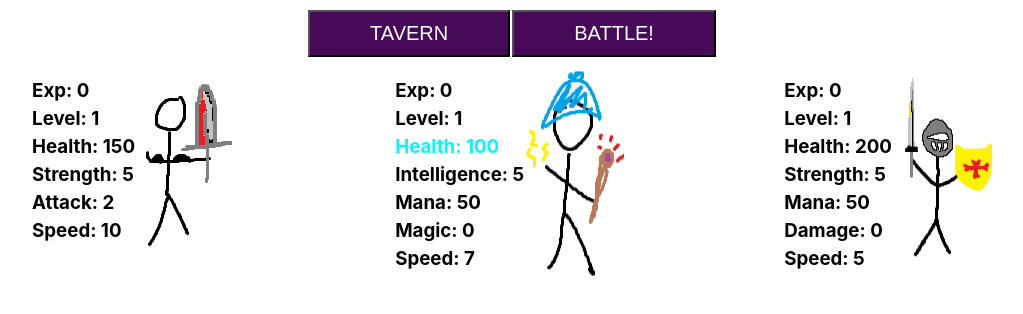
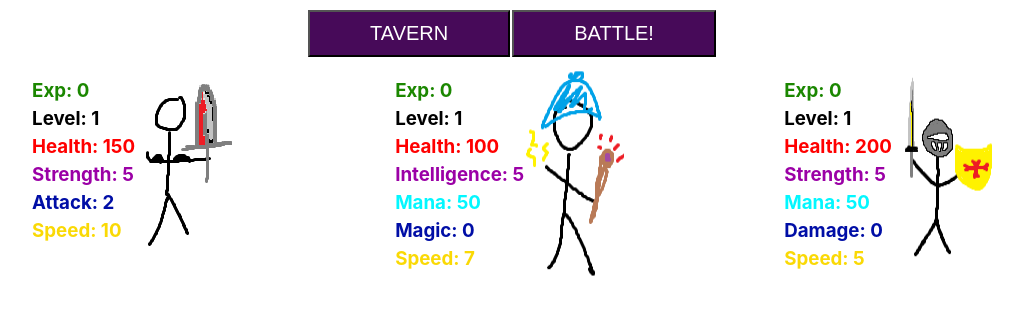
Before and after one commit to nicolas-momo/BM-Game, a React (Create React App) app: page / in a window 1280 px wide. Shown: the top 314 px of the page, without its empty margins (128-1151 px from the left). Built offline with nearby package versions, Linux system fonts and the light colour scheme.

Commit message:
Terminando a adicao de cor nos stats

```diff
--- a/src/Components/Characters/Mage.jsx
+++ b/src/Components/Characters/Mage.jsx
@@ -1,6 +1,6 @@
 import React from "react";
-import PropTypes from "prop-types"
-import mageImage from "../../Images/mage.png"
+import PropTypes from "prop-types";
+import mageImage from "../../Images/mage.png";
 
 export class Mage extends React.Component {
   render() {
@@ -11,15 +11,15 @@ export class Mage extends React.Component {
      }
       return (
           <>
-           <div style={mystyle}>
-            <h3>Exp: {exp}</h3>
-            <h3>Level: {lvl}</h3>
-            <h3 style={ { color: '#03f7ff' } }>Health: {hp}</h3>
-            <h3>Intelligence: {stat}</h3>
-            <h3>Mana: {mp}</h3>
-            <h3>Magic: {dmg}</h3>
-            <h3>Speed: {speed}</h3>
-           </div>
+            <div style={mystyle}>
+              <h3 style={ { color: '#1b8700' } }>Exp: {exp}</h3>
+              <h3 style={ { color: 'black' } }>Level: {lvl}</h3>
+              <h3 style={ { color: 'red' } }>Health: {hp}</h3>
+              <h3 style={ { color: '#9b00a6' } }>Intelligence: {stat}</h3>
+              <h3 style={ { color: '#03f7ff' } }>Mana: {mp}</h3>
+              <h3 style={ { color: '#000ea6' } }>Magic: {dmg}</h3>
+              <h3 style={ { color: '#fad905' } }>Speed: {speed}</h3>
+            </div>
             <img src={mageImage} alt="Mage"></img>
           </>
     );
--- a/src/Components/Characters/Paladin.jsx
+++ b/src/Components/Characters/Paladin.jsx
@@ -12,13 +12,13 @@ export class Paladin extends React.Component {
       return (
           <>
            <div style={mystyle}>
-            <h3>Exp: {exp}</h3>
-            <h3>Level: {lvl}</h3>
-            <h3>Health: {hp}</h3>
-            <h3>Strength: {stat}</h3>
-            <h3>Mana: {mp}</h3>
-            <h3>Damage: {dmg}</h3>
-            <h3>Speed: {speed}</h3>
+            <h3 style={ { color: '#1b8700' } }>Exp: {exp}</h3>
+            <h3 style={ { color: 'black' } }>Level: {lvl}</h3>
+            <h3 style={ { color: 'red' } }>Health: {hp}</h3>
+            <h3 style={ { color: '#9b00a6' } }>Strength: {stat}</h3>
+            <h3 style={ { color: '#03f7ff' } }>Mana: {mp}</h3>
+            <h3 style={ { color: '#000ea6' } }>Damage: {dmg}</h3>
+            <h3 style={ { color: '#fad905' } }>Speed: {speed}</h3>
            </div>
             <img src={PaladinImage} alt="Paladin"></img>
           </>
--- a/src/Components/Characters/RandEnemy.jsx
+++ b/src/Components/Characters/RandEnemy.jsx
@@ -33,11 +33,11 @@ export class RandEnemy extends React.Component {
       return (
           <>
            <div style={mystyle}>
-            <h3>Health: {hp}</h3>
-            <h3>Stat: {stat}</h3>
+            <h3 style={ { color: 'red' } }>Health: {hp}</h3>
+            <h3 style={ { color: '#9b00a6' } }>Stat: {stat}</h3>
             {/* <h3>Mana: {mp}</h3> */}
-            <h3>Damage: {dmg}</h3>
-            <h3>Speed: {speed}</h3>
+            <h3 style={ { color: '#000ea6' } }>Damage: {dmg}</h3>
+            <h3 style={ { color: '#fad905' } }>Speed: {speed}</h3>
            </div>
             <img src={randImage} alt="RandEnemy"></img>
           </>
--- a/src/Components/Characters/Warrior.jsx
+++ b/src/Components/Characters/Warrior.jsx
@@ -11,14 +11,14 @@ export class Warrior extends React.Component {
      }
       return (
           <>
-           <div style={mystyle}>
-            <h3>Exp: {exp}</h3>
-            <h3>Level: {lvl}</h3>
-            <h3>Health: {hp}</h3>
-            <h3>Strength: {stat}</h3>
-            <h3>Attack: {dmg}</h3>
-            <h3>Speed: {speed}</h3>
-           </div>
+            <div style={mystyle}>
+              <h3 style={ { color: '#1b8700' } }>Exp: {exp}</h3>
+              <h3 style={ { color: 'black' } }>Level: {lvl}</h3>
+              <h3 style={ { color: 'red' } }>Health: {hp}</h3>
+              <h3 style={ { color: '#9b00a6' } }>Strength: {stat}</h3>
+              <h3 style={ { color: '#000ea6' } }>Attack: {dmg}</h3>
+              <h3 style={ { color: '#fad905' } }>Speed: {speed}</h3>
+            </div>
             <img src={warriorImage} alt="Warrior"></img>
           </>
     );
--- a/src/Components/Menus/CharMenu.jsx
+++ b/src/Components/Menus/CharMenu.jsx
@@ -345,7 +345,7 @@ export class CharMenu extends React.Component {
                     </button>
                   </td>
                   <td>
-                    {char && <h3>{char.stat}</h3>}
+                    {char && <h3 style={ { color: '#9b00a6' } }>{char.stat}</h3>}
                   </td>
                   <td>
                     <button style={squircle} type="button" onClick={() => this.changeStats("stat", 'remove')}>
@@ -361,7 +361,7 @@ export class CharMenu extends React.Component {
                     </button>
                   </td>
                   <td>
-                    {char && <h3 style={ { color: 'blue' } }>{char.mp}</h3>}
+                    {char && <h3 style={ { color: '#03f7ff' } }>{char.mp}</h3>}
                   </td>
                   <td>
                     <button style={squircle} type="button" onClick={() => this.changeStats("mp", 'remove')}>
@@ -376,7 +376,7 @@ export class CharMenu extends React.Component {
                     </button>
                   </td>
                   <td>
-                    {char && <h3>{char.speed}</h3>}
+                    {char && <h3 style={ { color: '#fad905' } }>{char.speed}</h3>}
                   </td>
                   <td>
                     <button style={squircle} type="button" onClick={() => this.changeStats("speed", 'remove')}>
```
